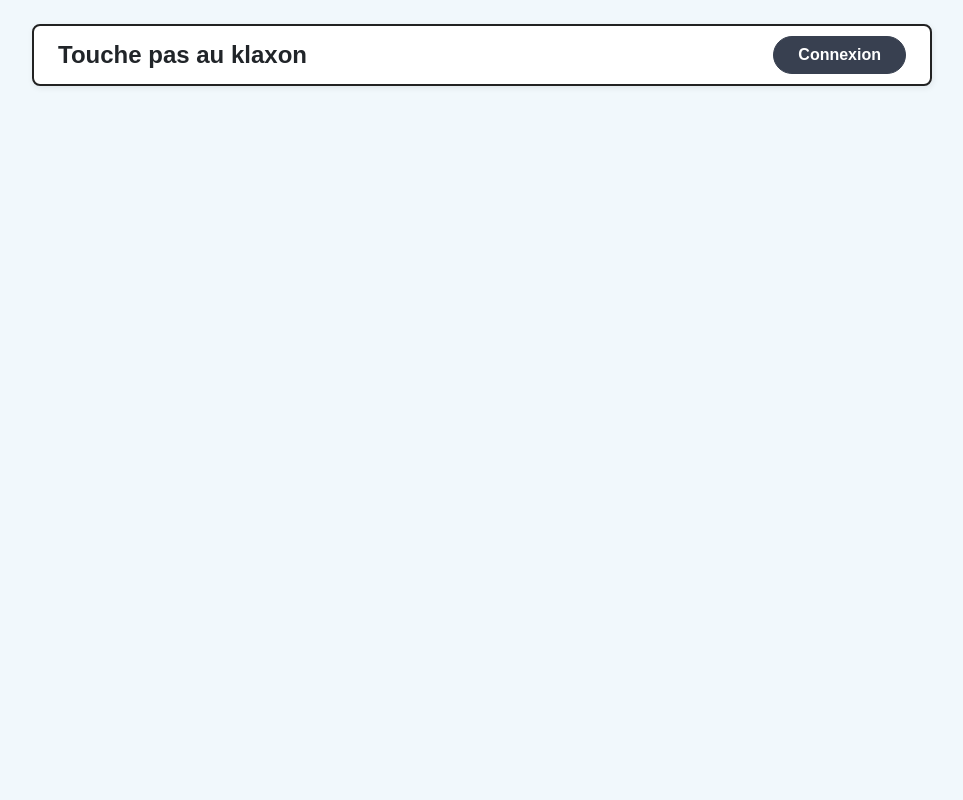
After one commit to MB-DEV13/TOUCHE_PAS_AU_KLAXON, a PHP site: page /app/Views/layouts/header.php in a window 1280 px wide. The commit adds this page. Shown: the whole page, without its empty margins (158-1121 px from the left). Run offline with PHP 8.4, Linux system fonts and the light colour scheme.

Commit message:
header simple (logo+btn connexion) + footer - OK

```diff
--- /dev/null
+++ b/app/Views/layouts/header.php
@@ -0,0 +1,19 @@
+<!DOCTYPE html>
+<html lang="fr">
+<head>
+    <meta charset="UTF-8">
+    <title>Touche pas au klaxon</title>
+    <meta name="viewport" content="width=device-width, initial-scale=1">
+    <link rel="stylesheet" href="/TOUCHE_PAS_AU_KLAXON/public/assets/css/style.css">
+</head>
+<body class="d-flex flex-column min-vh-100">
+  <header class="d-flex justify-content-center my-4">
+    <div class="d-flex align-items-center justify-content-between header-box w-100" style="max-width: 900px;">
+        <span class="fs-4 fw-bold app-title">
+          Touche pas au klaxon
+        </span>
+        <a href="/TOUCHE_PAS_AU_KLAXON/public/login" class="btn btn-dark rounded-pill px-4 btn-login">
+          Connexion
+        </a>
+    </div>
+  </header>
```
Also changed, not shown: app/Views/layouts/footer.php (added, +7 -0 lines), public/assets/css/style.css, public/assets/css/style.scss, 1 other file.
